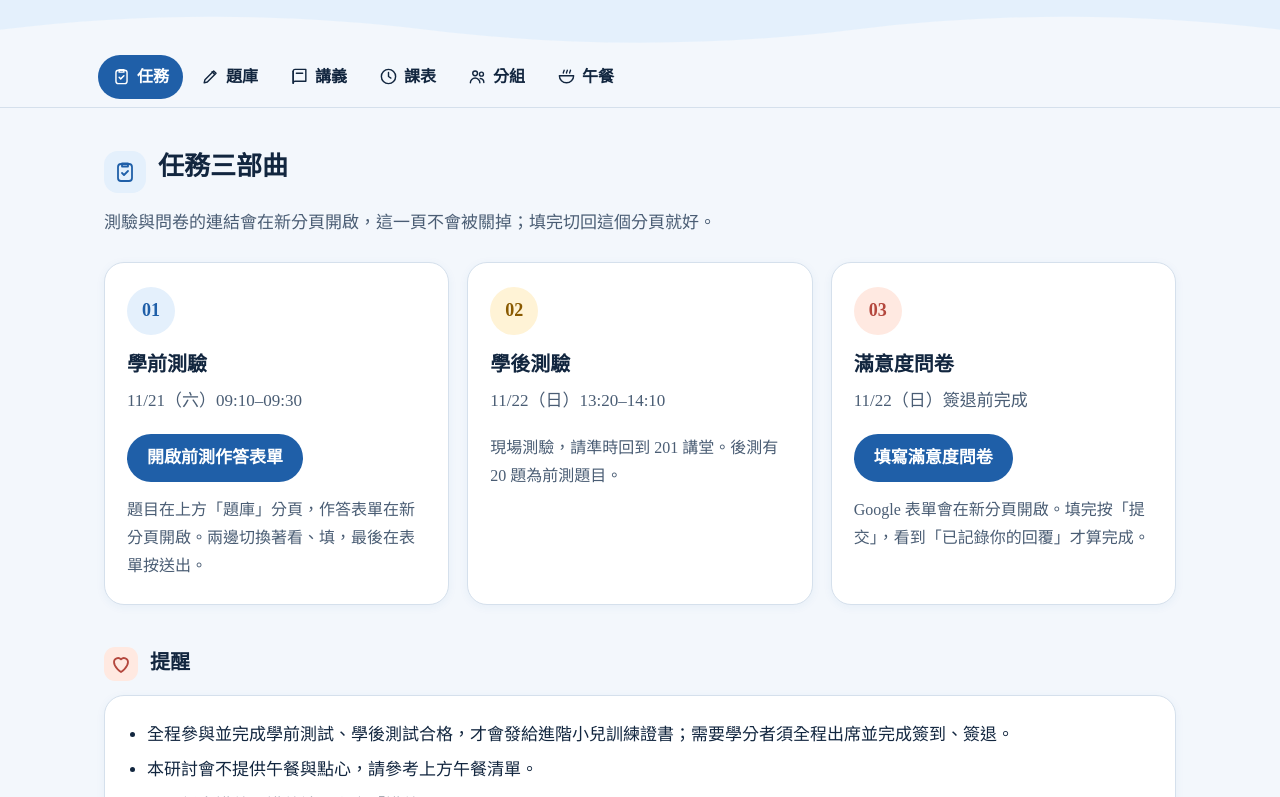
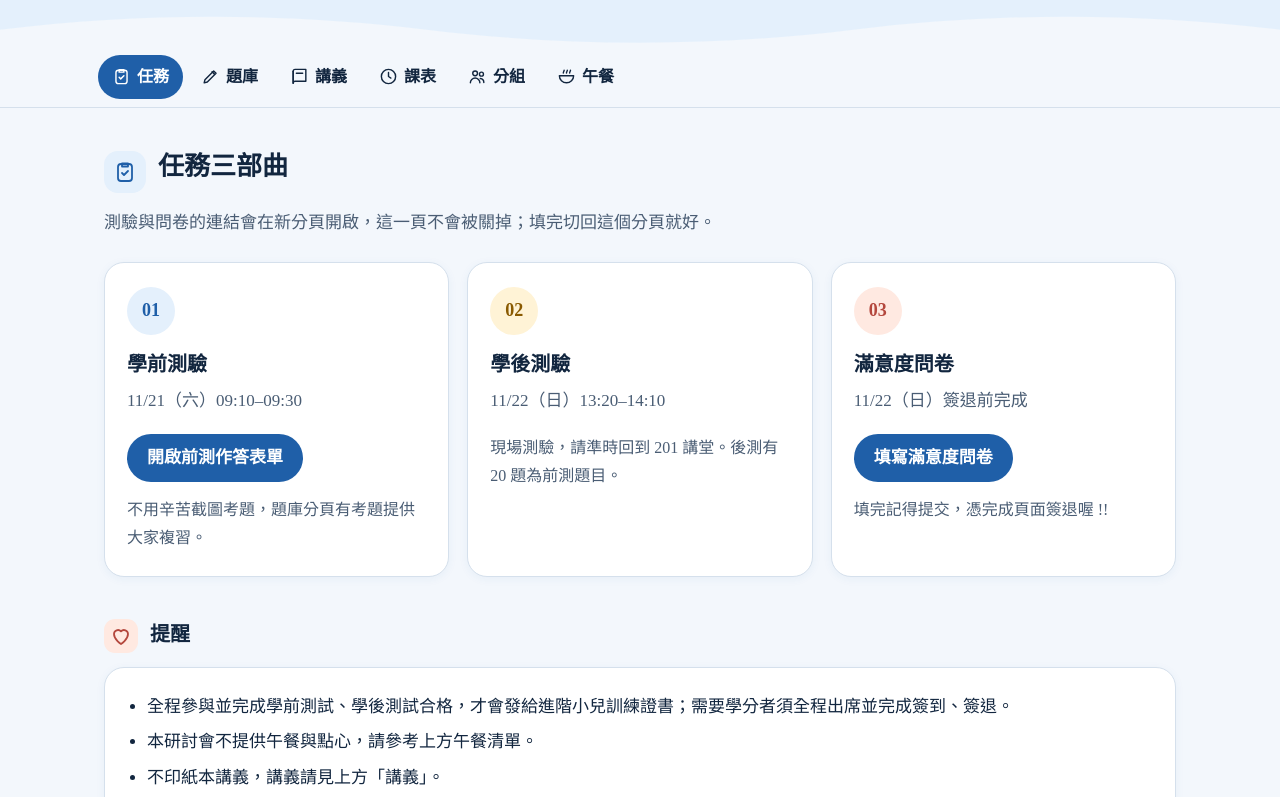
Before and after one commit to 0910211-Tina/pedi-symposium-115, a plain HTML site: page index.html in a window 1280 px wide. Shown: the part 303-1100 px from the top of the page. Drawn offline with Linux system fonts and the light colour scheme.

Commit message:
任務卡提示文字：學前測驗、滿意度問卷
Co-Authored-By: Claude Opus 5.5 <noreply@anthropic.com>
Claude-Session: https://claude.ai/code/session_01MRDE8KaYWatkEFiyQKHgfq

```diff
--- a/index.html
+++ b/index.html
@@ -989,11 +989,11 @@ const LINKS = {
 
 const TASKS = [
   { id: "pretest",  title: "學前測驗", at: "2026-11-21T09:10", until: "2026-11-21T09:30", when: "11/21（六）09:10–09:30",
-    tip: "題目在上方「題庫」分頁，作答表單在新分頁開啟。兩邊切換著看、填，最後在表單按送出。" },
+    tip: "不用辛苦截圖考題，題庫分頁有考題提供大家複習。" },
   { id: "posttest", title: "學後測驗", at: "2026-11-22T13:20", until: "2026-11-22T14:10", when: "11/22（日）13:20–14:10", noLink: true,
     tip: "現場測驗，請準時回到 201 講堂。後測有 20 題為前測題目。" },
   { id: "feedback", title: "滿意度問卷", at: "2026-11-22T16:20", until: "2026-11-22T16:40", when: "11/22（日）簽退前完成",
-    tip: "Google 表單會在新分頁開啟。填完按「提交」，看到「已記錄你的回覆」才算完成。" },
+    tip: "填完記得提交，憑完成頁面簽退喔 !!" },
 ];
 
 // 時間 24 小時制。kind：admin 行政、talk 課程、break 休息、lunch 午休、test 測驗、workshop 分組、chair 座長。
```
